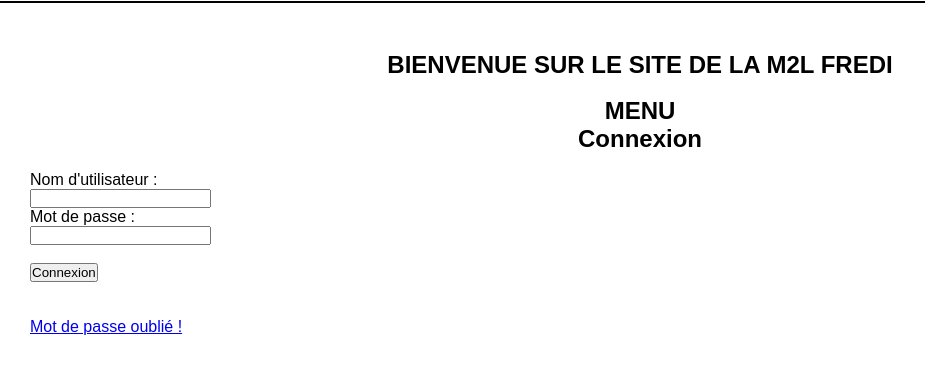
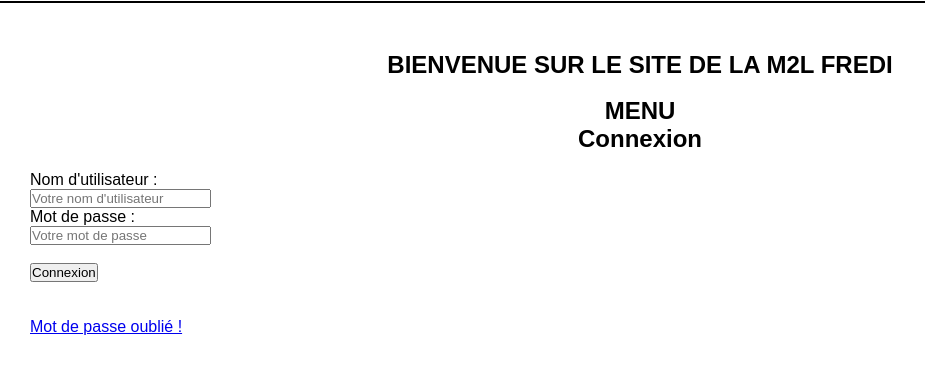
Before and after one commit to MathieuARMD/PPE3, a PHP site: page /login.php in a window 1280 px wide. Shown: the part 228-602 px from the top of the page, without its empty margins (0-925 px from the left). Run offline with PHP 8.4, Linux system fonts and the light colour scheme.

Commit message:
Login + mdp modifié

```diff
--- a/login.php
+++ b/login.php
@@ -49,9 +49,9 @@
         <div class="login">
         <form action="<?php echo $_SERVER['PHP_SELF']; ?>", method="post" >
             Nom d'utilisateur :<br>
-            <input type="text" name="username" <?php if(isset($_POST['submit'])) { if (isset($_POST['username'])) { echo ' value='.$_POST['username']; } } ?> required><br>
+            <input type="text" name="username" <?php if(isset($_POST['submit'])) { if (isset($_POST['username'])) { echo ' value='.$_POST['username']; } } ?>placeholder="Votre nom d'utilisateur" required><br>
             Mot de passe :<br>
-            <input type="password" name="password" <?php if(isset($_POST['submit'])) { if (isset($_POST['password'])) { echo ' value='.$_POST['password']; } } ?> ><br><br>
+            <input type="password" name="password" <?php if(isset($_POST['submit'])) { if (isset($_POST['password'])) { echo ' value='.$_POST['password']; } } ?>placeholder="Votre mot de passe" ><br><br>
             <input type="submit" name="submit" value="Connexion"><br><br><br>
             <a href="motdepasse.php">Mot de passe oublié !</a>
         </form>
--- a/motdepasse.php
+++ b/motdepasse.php
@@ -18,7 +18,7 @@
             $mail = $_POST['mail'];
             try {
                 $dbh = new PDO('mysql:host=localhost;dbname=fredi', 'root', '', array(PDO::MYSQL_ATTR_INIT_COMMAND => "SET NAMES utf8"));
-                $sql = "select password_util,email_util from utilisateur where email_util = '".$mail."'";
+                $sql = "select password_util,email_util  from utilisateur where email_util = '".$mail."'";
                 $dbh->setAttribute(PDO::ATTR_ERRMODE, PDO::ERRMODE_EXCEPTION);
                 $sth = $dbh->prepare($sql);
                 $sth->execute(array());
```
